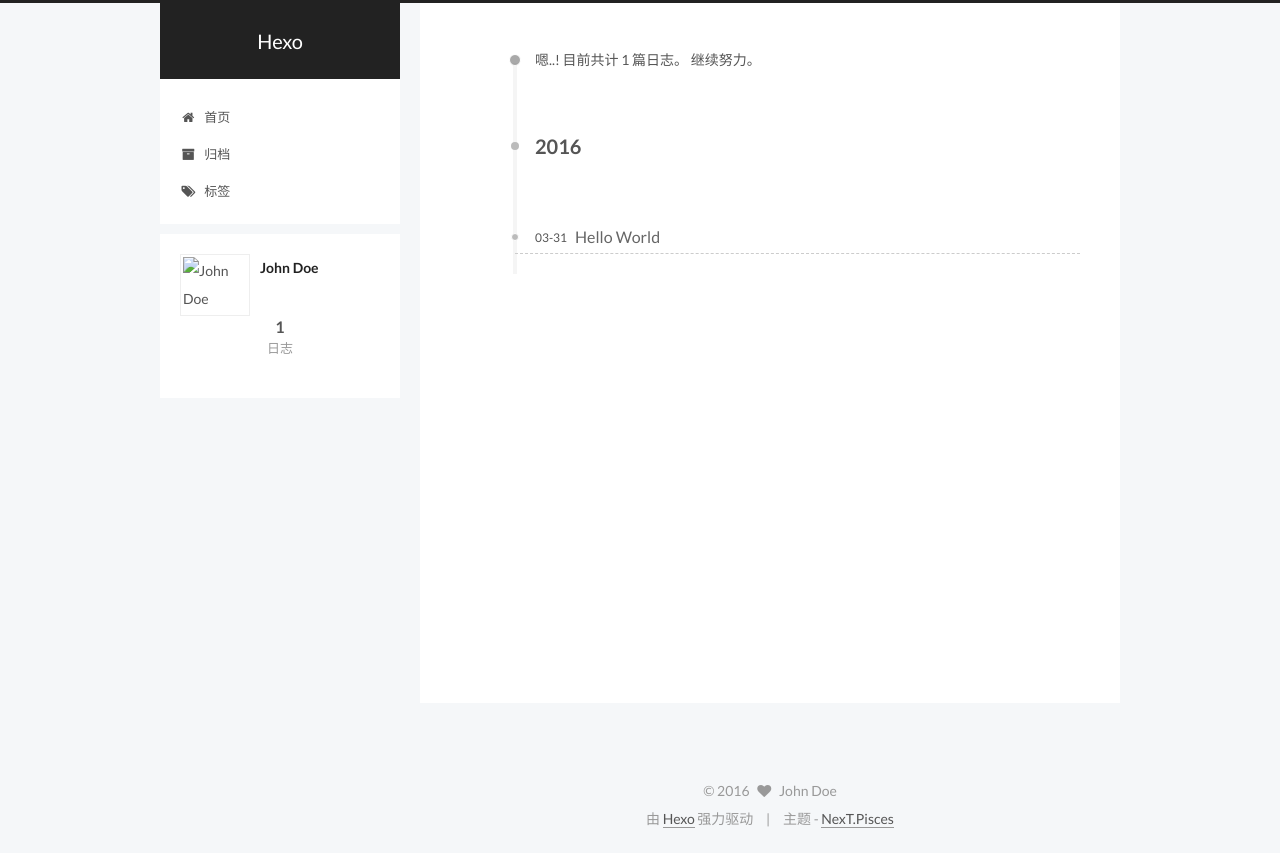
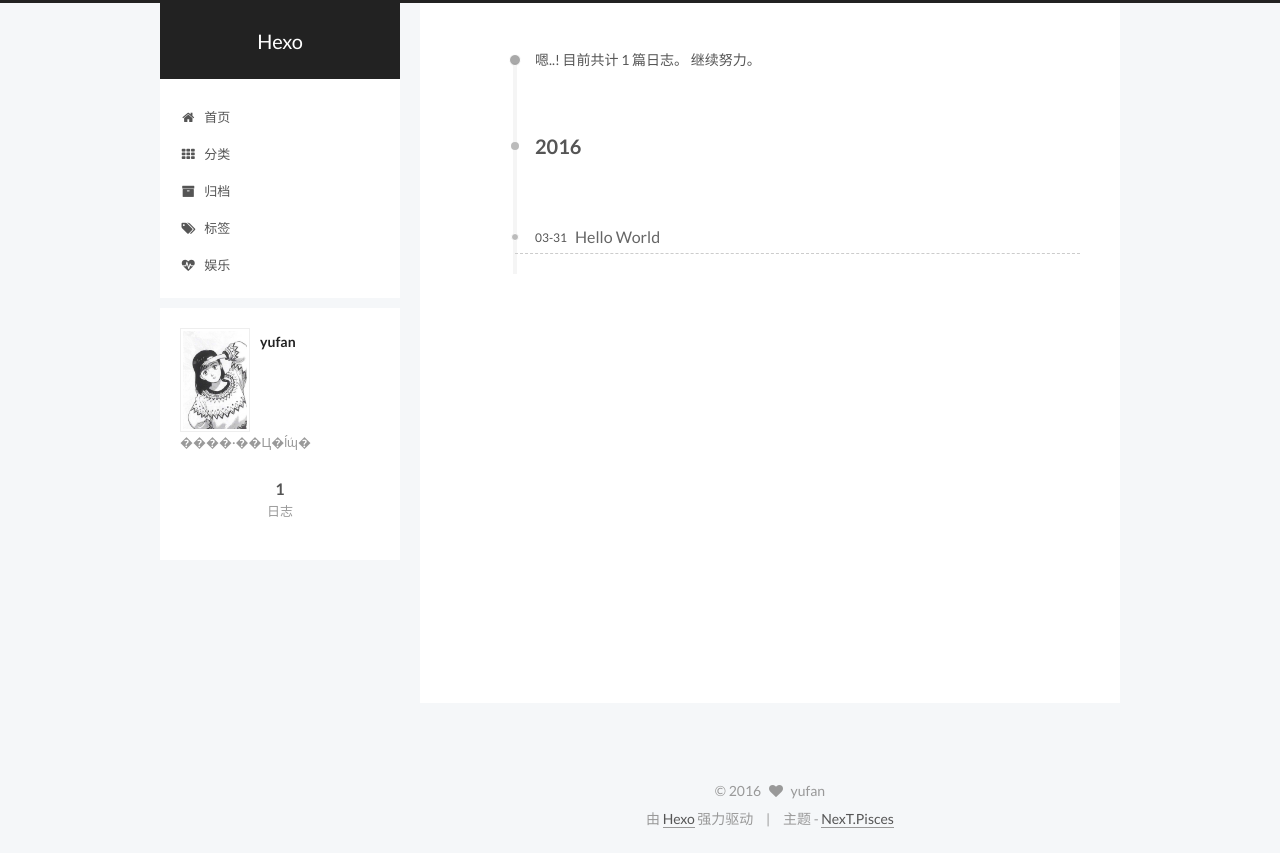
Before and after one commit to Luckyyufan/Luckyyufan.github.io, a plain HTML site: page archives/2016/03/index.html in a window 1280 px wide. Drawn offline with Linux system fonts and the light colour scheme.

Commit message:
Site updated: 2016-04-21 16:37:58

```diff
--- a/archives/2016/03/index.html
+++ b/archives/2016/03/index.html
@@ -57,15 +57,15 @@
 
 
 
-<meta name="description">
+<meta name="description" content="����·��Ц�ĺܿɰ�">
 <meta property="og:type" content="website">
 <meta property="og:title" content="Hexo">
 <meta property="og:url" content="http://yoursite.com/archives/2016/03/index.html">
 <meta property="og:site_name" content="Hexo">
-<meta property="og:description">
+<meta property="og:description" content="����·��Ц�ĺܿɰ�">
 <meta name="twitter:card" content="summary">
 <meta name="twitter:title" content="Hexo">
-<meta name="twitter:description">
+<meta name="twitter:description" content="����·��Ц�ĺܿɰ�">
 
 
 
@@ -146,6 +146,16 @@
         </li>
 
 
+        <li class="menu-item menu-item-categories">
+          <a href="/categories" rel="section">
+
+              <i class="menu-item-icon fa fa-th fa-fw"></i> <br />
+
+            分类
+          </a>
+        </li>
+
+
         <li class="menu-item menu-item-archives">
           <a href="/archives" rel="section">
 
@@ -162,6 +172,16 @@
               <i class="menu-item-icon fa fa-tags fa-fw"></i> <br />
 
             标签
+          </a>
+        </li>
+
+
+        <li class="menu-item menu-item-something">
+          <a href="/something" rel="section">
+
+              <i class="menu-item-icon fa fa-heartbeat fa-fw"></i> <br />
+
+            娱乐
           </a>
         </li>
 
@@ -272,10 +292,10 @@
       <section class="site-overview sidebar-panel  sidebar-panel-active ">
         <div class="site-author motion-element" itemprop="author" itemscope itemtype="http://schema.org/Person">
           <img class="site-author-image" itemprop="image"
-               src="/images/default_avatar.jpg"
-               alt="John Doe" />
-          <p class="site-author-name" itemprop="name">John Doe</p>
-          <p class="site-description motion-element" itemprop="description"></p>
+               src="/upload/photo.jpg"
+               alt="yufan" />
+          <p class="site-author-name" itemprop="name">yufan</p>
+          <p class="site-description motion-element" itemprop="description">����·��Ц�ĺܿɰ�</p>
         </div>
         <nav class="site-state motion-element">
           <div class="site-state-item site-state-posts">
@@ -326,7 +346,7 @@
   <span class="with-love">
     <i class="fa fa-heart"></i>
   </span>
-  <span class="author" itemprop="copyrightHolder">John Doe</span>
+  <span class="author" itemprop="copyrightHolder">yufan</span>
 </div>
 
 <div class="powered-by">
--- a/css/main.css
+++ b/css/main.css
@@ -1516,7 +1516,7 @@ pre .javascript .function {
   width: 4px;
   height: 4px;
   border-radius: 50%;
-  background: #5ef0e8;
+  background: #a2ddad;
 }
 .links-of-blogroll {
   font-size: 13px;
```
Also changed, not shown: 2016/03/31/hello-world/index.html (+25 -5 lines), archives/2016/index.html (+28 -8 lines), archives/index.html (+28 -8 lines), index.html (+28 -8 lines), upload/photo.jpg (added).
